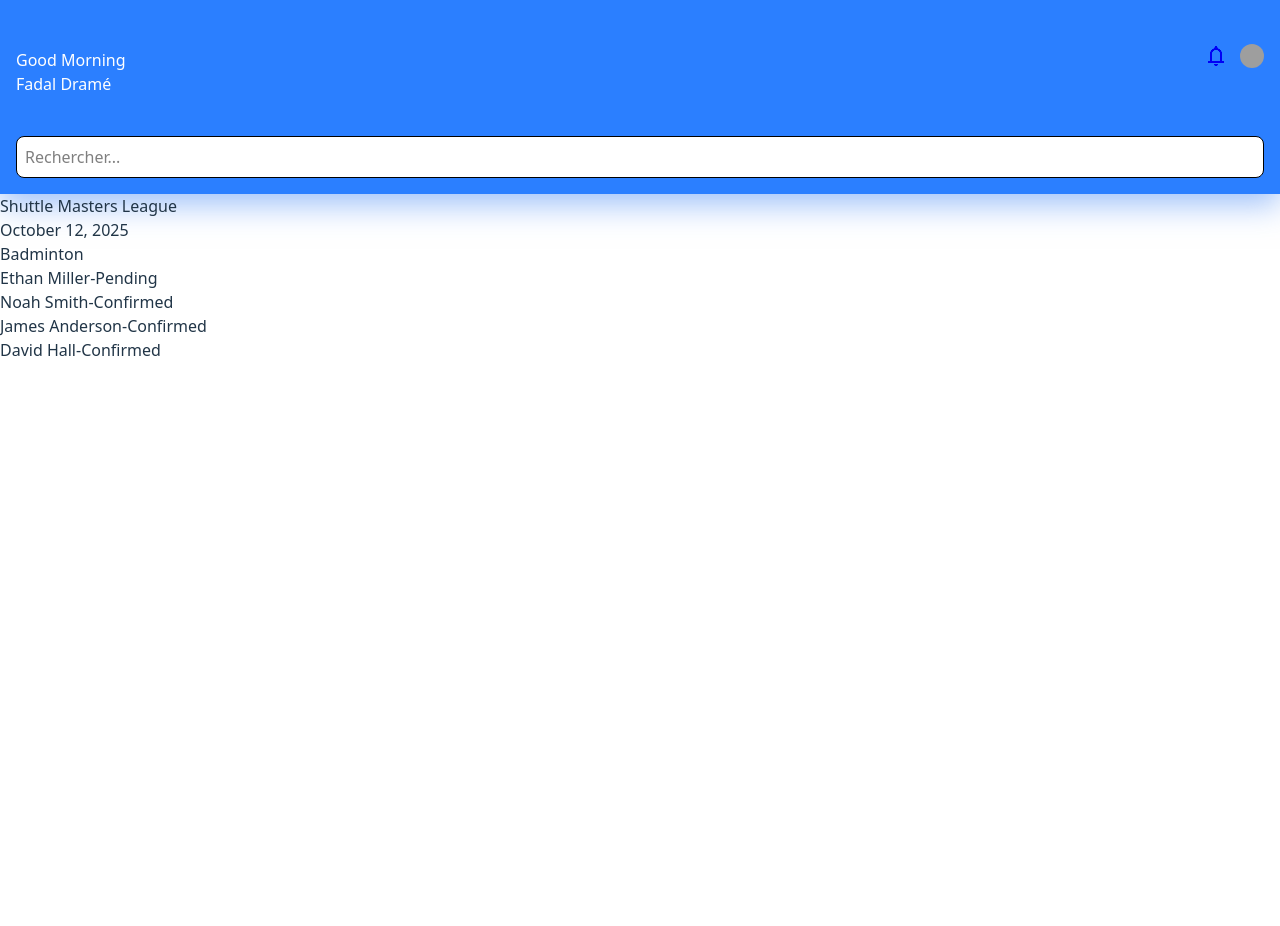
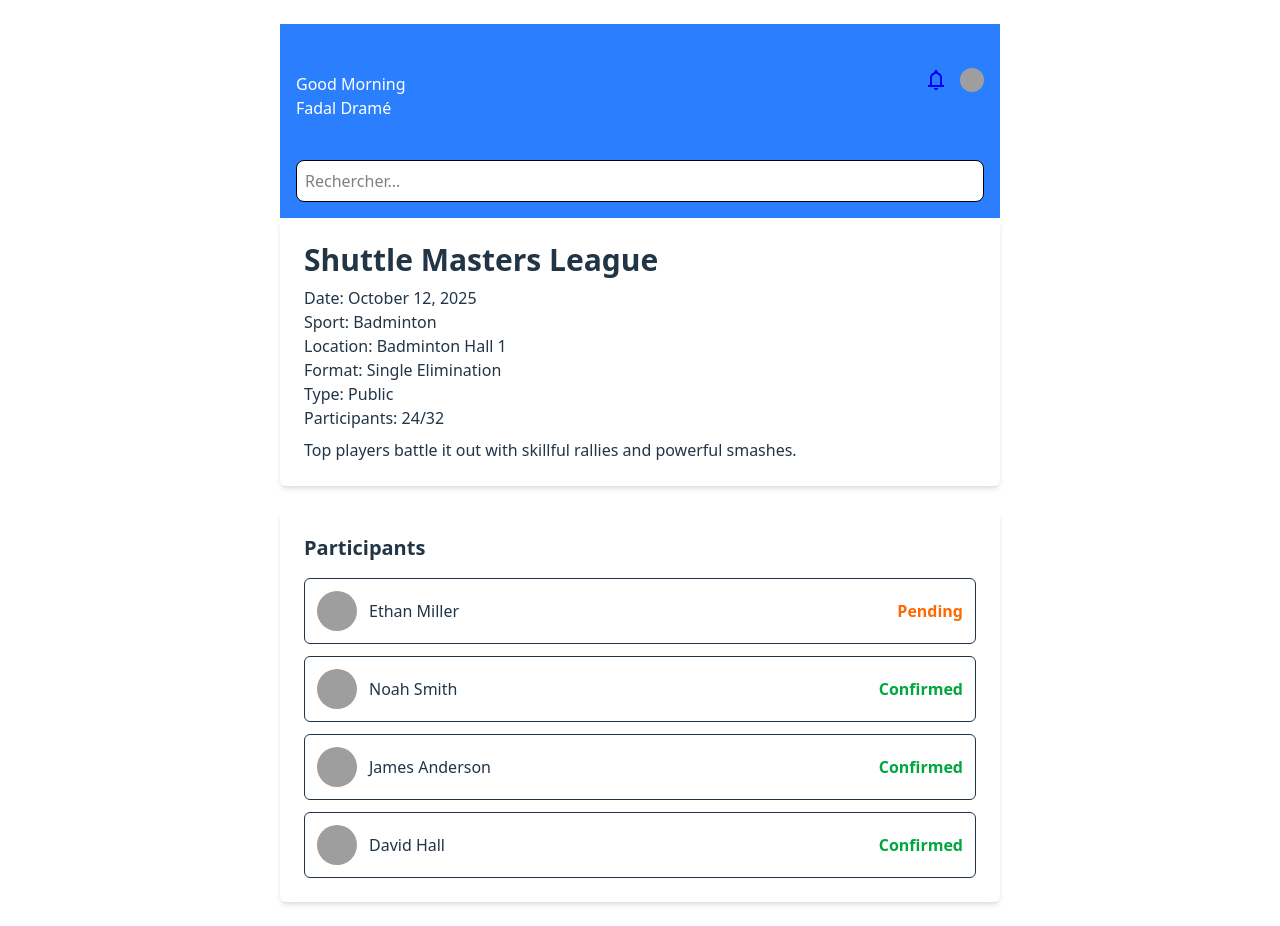
Before and after one commit to fadaldrame97-sys/Gestionnaire-de-Tournois-Sportifs, a React (Vite) app: page /tournament/t1 in a window 1280 px wide. Before the commit the page ends 800 px from the top, so only its background shows below. Built offline with nearby package versions, Linux system fonts and the light colour scheme; grey boxes are pictures that could not be loaded.

Commit message:
Création d'une nouvelle branche pour ajouter d'autres fonctionnalités

```diff
--- /dev/null
+++ b/src/Components/Badg.jsx
@@ -0,0 +1,23 @@
+
+export default function Badg(props){
+
+let statutClors="";
+
+   if(props.status==="On Going"){
+    statutClors="bg-green-100 text-green-600";
+   }
+else if(props.status==="Upcoming"){
+    statutClors="bg-blue-200 text-blue-600";
+}
+else{  statutClors="bg-yellow-200 text-black";
+}
+
+return(
+   <span className={`px-3 py-1 rounded-full text-xs ${statutClors}`}>
+        {props.status}
+      </span>
+
+
+);
+
+}
--- a/src/Components/Détails.jsx
+++ b/src/Components/Détails.jsx
@@ -1,24 +1,86 @@
 import { useParams } from "react-router-dom";
 import Header from "./Header";
 import { tournamentData } from "../data/tournament";
-import ParticipantsList from "./participantsList";
+import ParticipantsList from "./ParticipantsList";
 
-export default function Details(){
+export default function Details() {
 
   const { id } = useParams();
-
   const tournoi = tournamentData.find(t => t.id === id);
 
+  if (!tournoi) {
+    return <p className="p-6 text-center">Tournoi introuvable</p>;
+  }
+
+
+  let participantsContent;
+
+  if (tournoi.participants.length === 0) {
+    participantsContent = (
+      <p className="text-gray-500">Aucun participant pour ce tournoi</p>
+    );
+  } else {
+    participantsContent = (
+      <ul className="space-y-3">
+        {tournoi.participants.map((p) => {
+
+          let statusColor;
+
+          if (p.status === "Confirmed") {
+            statusColor = "text-green-600";
+          } else {
+            statusColor = "text-orange-500";
+          }
+
+          return (
+            <li
+              key={p.id}
+              className="flex items-center justify-between p-3 border rounded-md hover:bg-gray-50"
+            >
+              <div className="flex items-center space-x-3">
+                <img
+                  src={p.avatar}
+                  alt={p.name}
+                  className="w-10 h-10 rounded-full object-cover"
+                />
+                <span>{p.name}</span>
+              </div>
+
+              <span className={`font-bold ${statusColor}`}>
+                {p.status}
+              </span>
+
+            </li>
+          );
+        })}
+      </ul>
+    );
+  }
+
   return (
-    <div>
+    <div className="p-6 max-w-3xl mx-auto">
 
       <Header/>
 
-      <h1>{tournoi.title}</h1>
-      <p>{tournoi.date}</p>
-      <p>{tournoi.sport}</p>
+      <div className="bg-white shadow-md rounded-md p-6 mb-6">
+        <h2 className="text-3xl font-bold mb-2">{tournoi.title}</h2>
 
-      <ParticipantsList participants={tournoi.participants} />
+        <p>Date: {tournoi.date}</p>
+        <p>Sport: {tournoi.sport}</p>
+        <p>Location: {tournoi.location}</p>
+        <p>Format: {tournoi.format}</p>
+        <p>Type: {tournoi.type}</p>
+        <p>Participants: {tournoi.participantsCount}</p>
+
+        <p className="mt-2">{tournoi.description}</p>
+      </div>
+
+      <div className="bg-white shadow-md rounded-md p-6">
+        <h3 className="text-xl font-semibold mb-4">Participants</h3>
+
+        {participantsContent}
+
+      </div>
 
     </div>
   );
--- a/src/Components/Header.jsx
+++ b/src/Components/Header.jsx
@@ -1,9 +1,9 @@
 import Notif from "../assets/Notif.png";
 import Fadal from "../assets/Fadal.jpg"
-import { Input } from "postcss";
+import { Input } from "postcss"
 export default function Header(){
     return(
-        <header className=" bg-blue-500 text-white p-4  shadow-[0_10px_30px_rgba(59,130,246,0.5)]" >
+        <header className=" bg-blue-500 text-white p-4 " >
     <div className="  w-full flex   items-center justify-between">
          <div className="mt-8">
          <h1>Good Morning</h1>
@@ -11,7 +11,7 @@ export default function Header(){
        </div>
 
     <div className="flex justify-end  w-1/2 gap-3">
-        <img src={Notif} alt="Notification icon" width="24"  />
+        <img src={Notif} alt="Notification icon" width="24"/>
         <img src={Fadal} alt="Notification icon" width="24" height="24" className=" rounded-xl shadow-2xl" />
 </div>
  </div>
--- a/src/Components/TournementONE.jsx
+++ b/src/Components/TournementONE.jsx
@@ -1,16 +1,8 @@
 import ParticipantsList from "./participantsList";
+import Badg from "./Badg";
 export default function PremierCarte({tournoi}){
 
-let statutClors="";
 
-   if(tournoi.status==="On Going"){
-    statutClors="bg-green-100 text-green-600";
-   }
-else if(tournoi.status==="Upcoming"){
-    statutClors="bg-blue-200 text-blue-600";
-}
-else{  statutClors="bg-yellow-200 text-black";
-}
 
     return(
         <div className="bg-white text-black p-4 rounded-lg shadow-md">
@@ -18,10 +10,12 @@ else{  statutClors="bg-yellow-200 text-black";
           <p> Date:{tournoi.date}</p>
           <p>Sport:{tournoi.sport}</p>
           <p>Status:{tournoi.status}</p>
-           <span className={`px-3 py-1 rounded-full text-xs ${statutClors}`}>
-        {tournoi.status}
-      </span>
+
       {/* <ParticipantsList participants={tournoi.participants} /> */}
+
+
+
+  <Badg status={tournoi.status} />
         </div>
     );
 }
--- /dev/null
+++ b/src/Components/pesenta.jsx
@@ -0,0 +1,50 @@
+const [totalPrice, setTotalPrice] = useState(0);
+
+useEffect(() => {
+  document.title = `Total de vos achats ${totalPrice} €`
+}, [totalPrice])
+
+
+
+useEffect(() => { ... }, [])
+
+
+useEffect(() => { ... }, [dep1, dep2])
+
+return () => { ... }
+
+
+
+
+import { useEffect, useState } from "react";
+
+function App() {
+
+  const [name, setName] = useState("Edward");
+  const [age, setAge] = useState(20);
+
+  function handleClick() {
+    setName("Taylor");
+    setAge(a => a + 1);
+  }
+
+  return (
+    <div>
+      <p>{name}</p>
+      <p>{age}</p>
+      <button onClick={handleClick}>Changer</button>
+    </div>
+  );
+}
+
+
+
+useEffect pour login
+
+useEffect(() => {
+  const token = localStorage.getItem("token");
+
+  if (token) {
+    console.log("Utilisateur déjà connecté");
+  }
+}, []);
```
